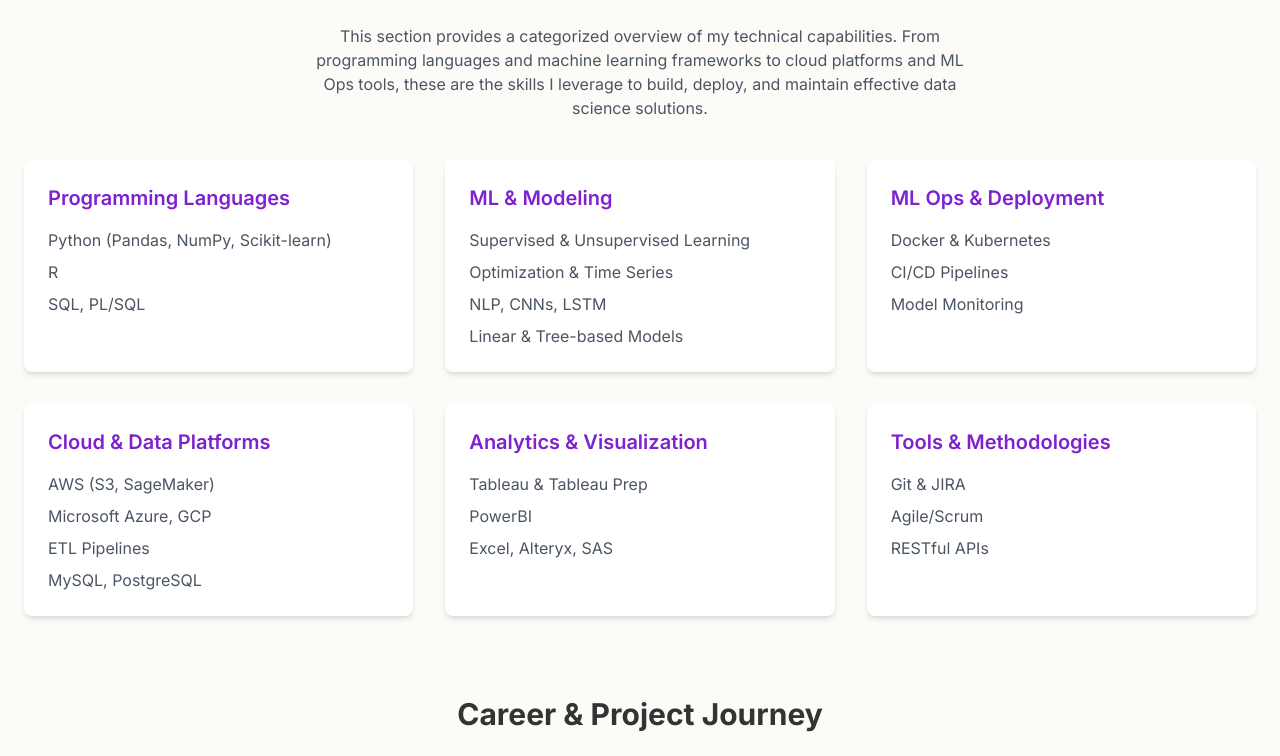
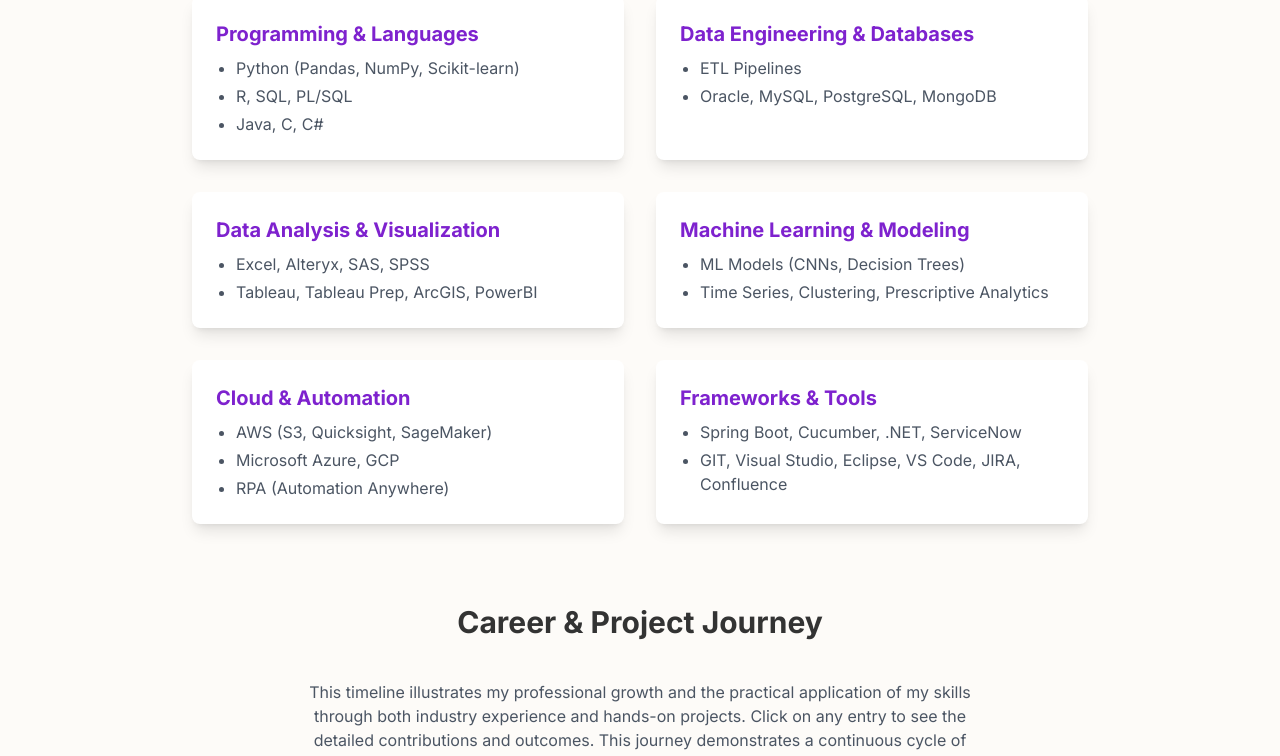
Before and after one commit to Paavan16/paavan16.github.io, a plain HTML site: page index.html in a window 1280 px wide. Shown: the part 528-1284 px from the top of the page. Drawn offline with nearby package versions, Linux system fonts and the light colour scheme.

Commit message:
changing roles section

```diff
--- a/index.html
+++ b/index.html
@@ -52,12 +52,11 @@
         <nav class="container mx-auto px-6 py-3 flex justify-between items-center">
             <div>
                 <h1 class="text-xl md:text-2xl font-bold text-purple-600">Paavan Nurukurthi</h1>
-                <p class="text-sm text-gray-600">Data Scientist</p>
+                <p class="text-sm text-gray-600">Data Professional</p>
             </div>
             <div class="hidden md:flex space-x-8">
                 <a href="#skills" class="text-gray-600 hover:text-purple-600 transition">Skills</a>
                 <a href="#journey" class="text-gray-600 hover:text-purple-600 transition">Journey</a>
-                <a href="#projects" class="text-gray-600 hover:text-purple-600 transition">Projects</a>
                 <a href="#education" class="text-gray-600 hover:text-purple-600 transition">Education</a>
                 <a href="#certs" class="text-gray-600 hover:text-purple-600 transition">Certifications</a>
             </div>
@@ -68,72 +67,63 @@
 
         <section id="summary" class="text-center mb-20">
             <h2 class="text-3xl md:text-4xl font-bold mb-4">Paavan Nurukurthi</h2>
-            <div class="flex justify-center items-center space-x-6 text-gray-500 mb-6">
+            <div class="flex justify-center items-center space-x-6 text-gray-500 mb-6 flex-wrap">
                 <span>+1 (518) 888 1239</span>
                 <span class="text-purple-300">|</span>
                 <a href="mailto:paavannurukurthi1620@gmail.com" class="hover:text-purple-600">paavannurukurthi1620@gmail.com</a>
-                 <span class="text-purple-300">|</span>
+                 <span class="text-purple-300 hidden md:inline">|</span>
                 <a href="https://linkedin.com/in/paavan16" target="_blank" class="hover:text-purple-600">linkedin.com/in/paavan16</a>
             </div>
             <p class="max-w-3xl mx-auto text-lg text-gray-700">
-                Data-driven professional with over 3 years of experience in data science, machine learning, and data engineering. Proven expertise in designing, developing, and deploying predictive models and scalable solutions to solve large-scale business challenges. Skilled in Python, SQL, and cloud platforms (AWS, Azure). Seeking to leverage extensive experience in **ML Ops, large-scale data analysis, and predictive modeling** to contribute to data-driven decision-making in the retail domain at Target.
+                A data-driven professional with over 3 years of experience in the full data lifecycle—from robust data engineering to insightful analysis, and advanced machine learning models. I am skilled in delivering actionable insights and scalable solutions across diverse domains. I am eager to apply my versatile skills to solve real-world business challenges in a collaborative and innovation-driven environment.
             </p>
         </section>
 
         <section id="skills" class="mb-20">
             <h2 class="text-3xl font-bold text-center mb-10">Technical Skills</h2>
-            <div class="text-center mb-10 max-w-2xl mx-auto">
-                 <p class="text-gray-600">This section provides a categorized overview of my technical capabilities. From programming languages and machine learning frameworks to cloud platforms and ML Ops tools, these are the skills I leverage to build, deploy, and maintain effective data science solutions.</p>
-            </div>
-            <div class="grid grid-cols-1 md:grid-cols-2 lg:grid-cols-3 gap-8">
-                <div class="bg-white p-6 rounded-lg shadow-md">
-                    <h3 class="text-xl font-semibold mb-4 text-purple-700">Programming Languages</h3>
-                    <ul class="space-y-2 text-gray-600">
+            <div class="max-w-4xl mx-auto grid grid-cols-1 md:grid-cols-2 gap-8">
+                <div class="bg-white p-6 rounded-lg shadow-lg">
+                    <h3 class="text-xl font-bold text-purple-700 mb-2">Programming & Languages</h3>
+                    <ul class="list-disc pl-5 text-gray-600 space-y-1">
                         <li>Python (Pandas, NumPy, Scikit-learn)</li>
-                        <li>R</li>
-                        <li>SQL, PL/SQL</li>
+                        <li>R, SQL, PL/SQL</li>
+                        <li>Java, C, C#</li>
                     </ul>
                 </div>
-                <div class="bg-white p-6 rounded-lg shadow-md">
-                    <h3 class="text-xl font-semibold mb-4 text-purple-700">ML & Modeling</h3>
-                    <ul class="space-y-2 text-gray-600">
-                        <li>Supervised & Unsupervised Learning</li>
-                        <li>Optimization & Time Series</li>
-                        <li>NLP, CNNs, LSTM</li>
-                        <li>Linear & Tree-based Models</li>
+                <div class="bg-white p-6 rounded-lg shadow-lg">
+                    <h3 class="text-xl font-bold text-purple-700 mb-2">Data Engineering & Databases</h3>
+                    <ul class="list-disc pl-5 text-gray-600 space-y-1">
+                        <li>ETL Pipelines</li>
+                        <li>Oracle, MySQL, PostgreSQL, MongoDB</li>
                     </ul>
                 </div>
-                <div class="bg-white p-6 rounded-lg shadow-md">
-                    <h3 class="text-xl font-semibold mb-4 text-purple-700">ML Ops & Deployment</h3>
-                    <ul class="space-y-2 text-gray-600">
-                        <li>Docker & Kubernetes</li>
-                        <li>CI/CD Pipelines</li>
-                        <li>Model Monitoring</li>
+                <div class="bg-white p-6 rounded-lg shadow-lg">
+                    <h3 class="text-xl font-bold text-purple-700 mb-2">Data Analysis & Visualization</h3>
+                    <ul class="list-disc pl-5 text-gray-600 space-y-1">
+                        <li>Excel, Alteryx, SAS, SPSS</li>
+                        <li>Tableau, Tableau Prep, ArcGIS, PowerBI</li>
                     </ul>
                 </div>
-                <div class="bg-white p-6 rounded-lg shadow-md">
-                    <h3 class="text-xl font-semibold mb-4 text-purple-700">Cloud & Data Platforms</h3>
-                    <ul class="space-y-2 text-gray-600">
-                        <li>AWS (S3, SageMaker)</li>
-                        <li>Microsoft Azure, GCP</li>
-                        <li>ETL Pipelines</li>
-                        <li>MySQL, PostgreSQL</li>
+                <div class="bg-white p-6 rounded-lg shadow-lg">
+                    <h3 class="text-xl font-bold text-purple-700 mb-2">Machine Learning & Modeling</h3>
+                    <ul class="list-disc pl-5 text-gray-600 space-y-1">
+                        <li>ML Models (CNNs, Decision Trees)</li>
+                        <li>Time Series, Clustering, Prescriptive Analytics</li>
                     </ul>
                 </div>
-                <div class="bg-white p-6 rounded-lg shadow-md">
-                    <h3 class="text-xl font-semibold mb-4 text-purple-700">Analytics & Visualization</h3>
-                    <ul class="space-y-2 text-gray-600">
-                        <li>Tableau & Tableau Prep</li>
-                        <li>PowerBI</li>
-                        <li>Excel, Alteryx, SAS</li>
+                <div class="bg-white p-6 rounded-lg shadow-lg">
+                    <h3 class="text-xl font-bold text-purple-700 mb-2">Cloud & Automation</h3>
+                    <ul class="list-disc pl-5 text-gray-600 space-y-1">
+                        <li>AWS (S3, Quicksight, SageMaker)</li>
+                        <li>Microsoft Azure, GCP</li>
+                        <li>RPA (Automation Anywhere)</li>
                     </ul>
                 </div>
-                <div class="bg-white p-6 rounded-lg shadow-md">
-                    <h3 class="text-xl font-semibold mb-4 text-purple-700">Tools & Methodologies</h3>
-                    <ul class="space-y-2 text-gray-600">
-                        <li>Git & JIRA</li>
-                        <li>Agile/Scrum</li>
-                        <li>RESTful APIs</li>
+                <div class="bg-white p-6 rounded-lg shadow-lg">
+                    <h3 class="text-xl font-bold text-purple-700 mb-2">Frameworks & Tools</h3>
+                    <ul class="list-disc pl-5 text-gray-600 space-y-1">
+                        <li>Spring Boot, Cucumber, .NET, ServiceNow</li>
+                        <li>GIT, Visual Studio, Eclipse, VS Code, JIRA, Confluence</li>
                     </ul>
                 </div>
             </div>
```
Also changed, not shown: 1 other file.
